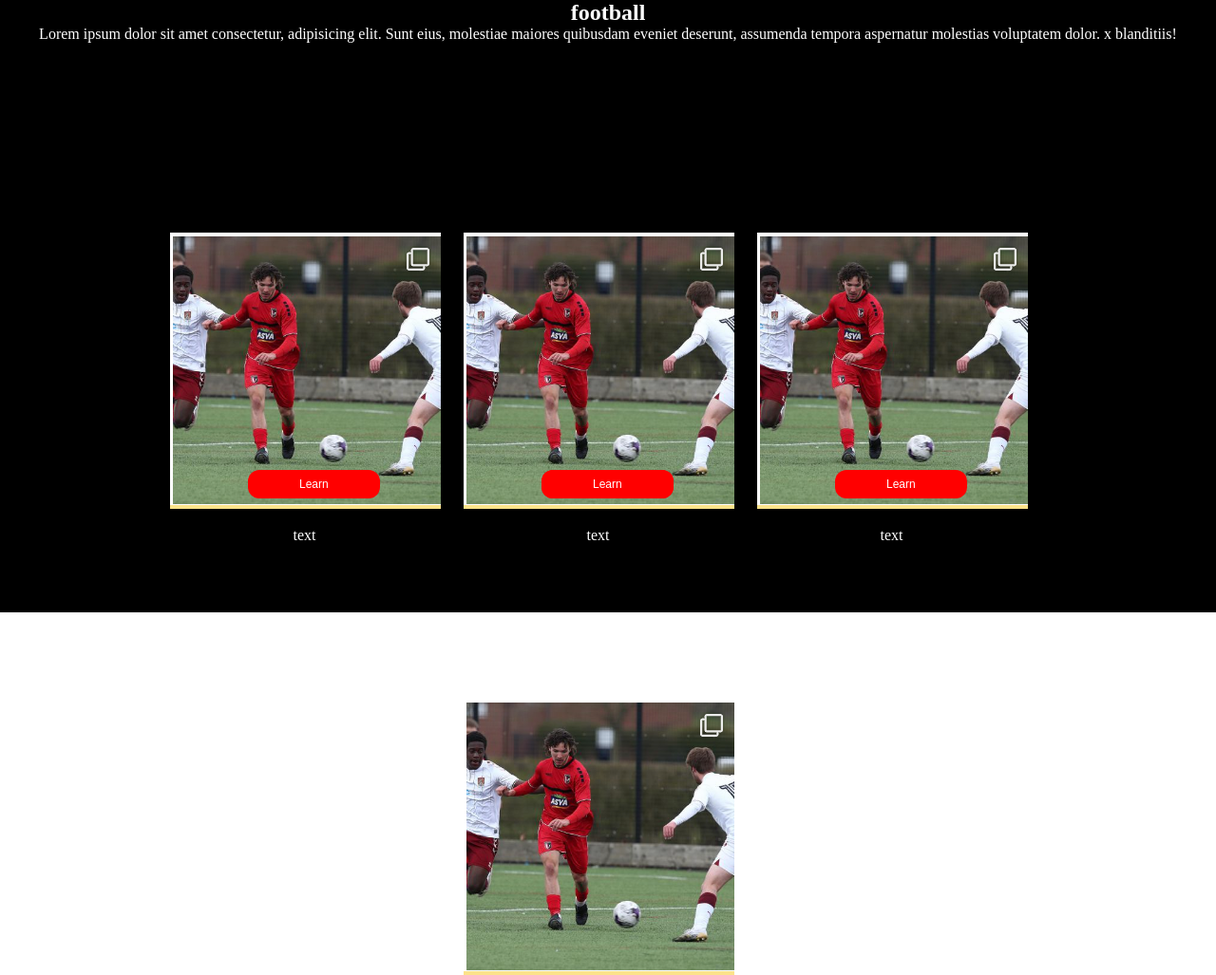
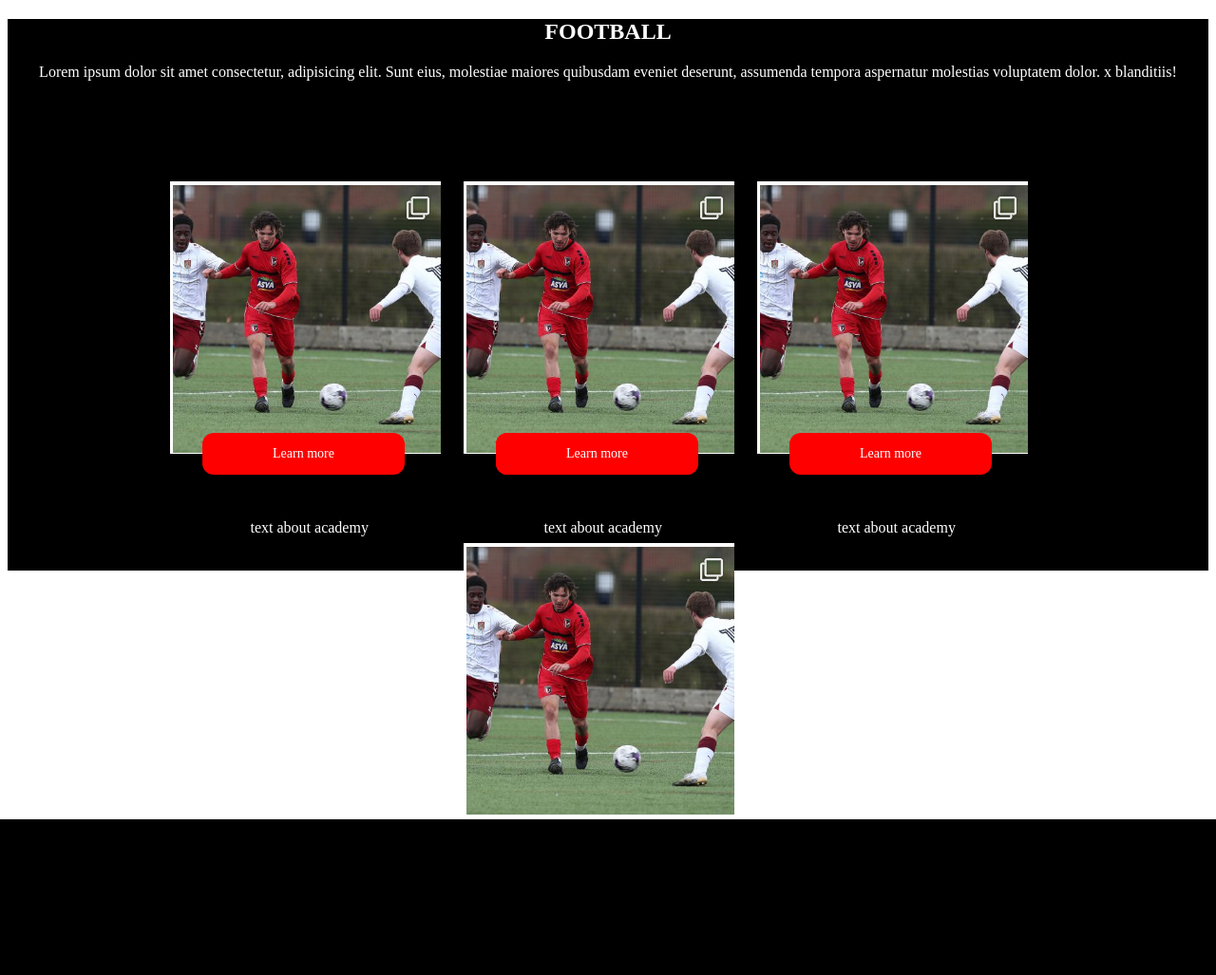
Before and after one commit to mustcoder/rangers-front, a PHP site: page / in a window 1280 px wide. Shown: the whole page at 95% size. After the commit the page ends 863 px from the top, so only its background shows below. Run offline with PHP 8.4, Linux system fonts and the light colour scheme; some libraries are stand-ins or nearby versions.

Commit message:
My first commit

```diff
--- a/assets/css/style.css
+++ b/assets/css/style.css
@@ -1,9 +1,5 @@
-*{
-    margin: 0;
-    padding: 0;
-}
 
-.yuxari_div, p {
+.upper-div, p {
     color: white;
     background-color: black;
     text-align: center;
@@ -14,7 +10,8 @@
     color: white;
     position: relative;
     text-align: center;
-    height: 600px;
+    width: 100%;
+    height: 500px;
 }
 
 .about{
@@ -24,38 +21,39 @@
 }
 
 .about_item{
-    margin-top: 200px;
+    margin-top: 90px;
     display: inline-block;
     margin-right: 20px;
-}
-
-.about_img{
-    background: linear-gradient(to bottom,
-    #f38181, #fce38a);
 
 }
 
-.button {
+
+.btn {
     background-color: red;
     border: none;
     color: white;
-    margin-left: -60px;
-    padding: 15px 32px;
+    margin-left: -108px;
+
     text-align: center;
     text-decoration: none;
     display: inline-block;
-    font-size: 12px;
+    font-size: 14px;
     position: absolute;
-    top: 450px;
-    padding: 8px 54px;
+    top: 355px;
+    padding: 14px 74px;
     border-radius: 12px
 
+}
+
+.btn:hover {
+    background-color: rgb(100, 42, 42);
 }
 
 .inf{
     position: absolute;
     text-align: center;
-    top: 510px;
-    margin-left: 130px;
+    top: 430px;
+    margin-left: 85px;
+
 
 }
--- a/index.html
+++ b/index.html
@@ -3,37 +3,37 @@
     <head>
         <link rel="stylesheet" href="./node_modules/bootstrap/dist/css/bootstrap-grid.min.css">
         <link rel="stylesheet" href="./assets/css/style.css">
-        <link rel="stylesheet" href="slick/slick.css"/>
-        <link rel="stylesheet" href="slick/slick-theme.css"/>
+        <link rel="stylesheet" href="slick/slick.css">
+        <link rel="stylesheet" href="slick/slick-theme.css">
 
 
     </head>
     <body>
-    <div class="yuxari_div"><h2>football</h2>
+    <div class="upper-div"><h2>FOOTBALL</h2>
                           <p>Lorem ipsum dolor sit amet consectetur, adipisicing elit. Sunt eius, molestiae maiores quibusdam eveniet deserunt, assumenda tempora aspernatur molestias voluptatem dolor. x blanditiis!</p>
         <div class="container">
-            <div class="about_item"> <p class="inf">text</p>
-                <button class="button">Learn</button>
+            <div class="about_item"> <p class="inf">text about academy</p>
+                <a href="#" class="btn btn-danger">Learn more</a>
                 <div class="about_img">
-                    <img src="design/Screen Shot 2021-04-13 at 10.21.06.png" alt="">
+                    <img src="design/Screen Shot 2021-04-13 at 10.21.06.png" alt="foto">
                 </div>
             </div>
-            <div class="about_item"> <p class="inf">text</p>
-                <button class="button">Learn</button>
+            <div class="about_item"> <p class="inf">text about academy</p>
+                <a href="#" class="btn btn-danger">Learn more</a>
                 <div class="about_img">
-                    <img src="design/Screen Shot 2021-04-13 at 10.21.06.png" alt="">
+                    <img src="design/Screen Shot 2021-04-13 at 10.21.06.png" alt="foto">
                 </div>
             </div>
-            <div class="about_item"> <p class="inf">text</p>
-                <button class="button">Learn</button>
+            <div class="about_item"> <p class="inf">text about academy</p>
+                <a href="#" class="btn btn-danger">Learn more</a>
                 <div class="about_img">
-                    <img src="design/Screen Shot 2021-04-13 at 10.21.06.png" alt="">
+                    <img src="design/Screen Shot 2021-04-13 at 10.21.06.png" alt="foto">
                 </div>
             </div>
-            <div class="about_item"> <p class="inf">text</p>
-                <button class="button">Learn</button>
+            <div class="about_item"> <p class="inf">text about academy</p>
+                <a href="#" class="btn btn-danger">Learn more</a>
                 <div class="about_img">
-                    <img src="design/Screen Shot 2021-04-13 at 10.21.06.png" alt="">
+                    <img src="design/Screen Shot 2021-04-13 at 10.21.06.png" alt="foto">
                 </div>
             </div>
         </div>
```
